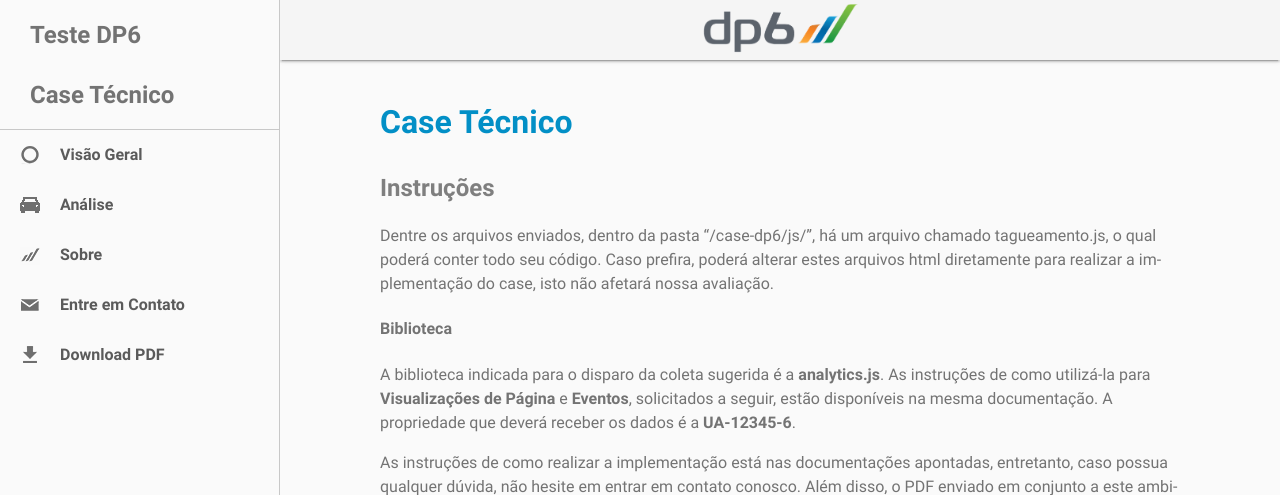
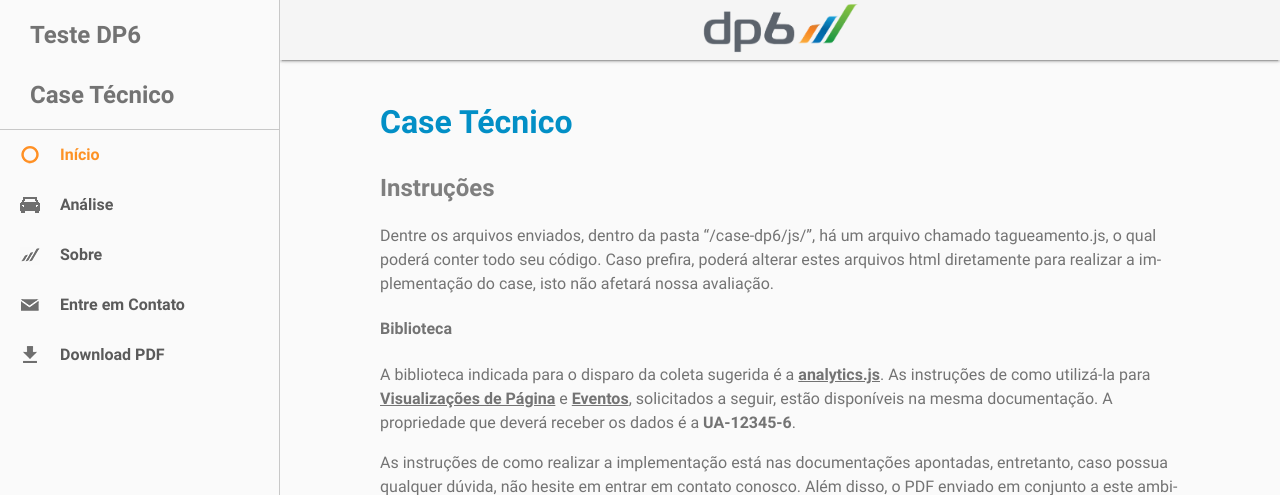
Before and after one commit to DP6/dp6.github.io, a Jekyll site: the page case-dp6/index.html, which Jekyll copies as it is, in a window 1280 px wide. Shown: the top 495 px of the page. Built offline with Jekyll 4.4.1, drawn with Linux system fonts in a browser that asks for light colours.

Commit message:
Alterações no layout

```diff
--- a/case-dp6/css/menu.css
+++ b/case-dp6/css/menu.css
@@ -60,7 +60,7 @@
   max-height: 0px!important;
 }
 
-.visao_geral .menu-lista-visao_geral + ul,
+.index .menu-lista-index + ul,
 .analise .menu-lista-analise + ul,
 .referencias .menu-lista-referencias + ul,
 .dp6 .menu-lista-dp6 + ul {
@@ -105,7 +105,7 @@
   color: #0E8BB7!important;
 }
 
-.visao_geral .menu-lista-visao_geral,
+.index .menu-lista-index,
 .analise .menu-lista-analise,
 .referencias .menu-lista-referencias,
 .sobre .menu-lista-sobre,
@@ -132,16 +132,16 @@
   background-image: url('../img/icon/download_azul.png');
 }
 
-.menu-lista-visao_geral {
-  background-image: url('../img/icon/visao_geral_cinza.png');
+.menu-lista-index {
+  background-image: url('../img/icon/index_cinza.png');
 }
 
-.visao_geral .menu-lista-visao_geral {
-  background-image: url('../img/icon/visao_geral_laranja.png');
+.index .menu-lista-index {
+  background-image: url('../img/icon/index_laranja.png');
 }
 
-.menu-lista-visao_geral::before {
-  background-image: url('../img/icon/visao_geral_azul.png');
+.menu-lista-index::before {
+  background-image: url('../img/icon/index_azul.png');
 }
 
 .menu-lista-analise {
--- a/case-dp6/css/style.css
+++ b/case-dp6/css/style.css
@@ -513,3 +513,11 @@ img.secao-imagem,
   letter-spacing: .09em;
   border-radius: 2px;
 }
+
+.docs {
+  text-decoration: underline;
+}
+
+.docs:hover {
+  text-decoration: underline overline;
+}
--- a/case-dp6/index.html
+++ b/case-dp6/index.html
@@ -24,16 +24,8 @@
     <img class="menu-fechar" src="img/icon/x_cinza.png" alt="Fechar Menu">
     <div class="menu-header"><a href="/">Teste DP6<br><br>Case Técnico</a></div>
     <ul class="menu-lista">
-      <li class="menu-lista-item menu-lista-sublista fechado">
-        <a href="visao_geral.html" class="menu-lista-link menu-lista-visao_geral">Visão Geral</a>
-        <ul class="menu-sublista">
-          <li class="menu-sublista-item">
-            <a href="visao_geral.html" class="menu-sublista-link">Proposta</a>
-          </li>
-          <li class="menu-sublista-item">
-            <a href="visao_geral.html#volutpat" class="menu-sublista-link">Volupat</a>
-          </li>
-        </ul>
+      <li class="menu-lista-item">
+        <a href="index.html" class="menu-lista-link menu-lista-index">Início</a>
       </li>
       <li class="menu-lista-item menu-lista-sublista fechado">
         <a href="analise.html" class="menu-lista-link menu-lista-analise">Análise</a>
@@ -50,13 +42,13 @@
         <a href="sobre.html" class="menu-lista-link menu-lista-sobre">Sobre</a>
         <ul class="menu-sublista">
           <li class="menu-sublista-item">
-            <a href="sobre.html" class="menu-sublista-link">História</a>
+            <a href="sobre.html#contato" class="menu-sublista-link">Contato</a>
+          </li>
+          <li class="menu-sublista-item">
+            <a href="sobre.html#historia" class="menu-sublista-link">História</a>
           </li>
           <li class="menu-sublista-item">
             <a href="sobre.html#valores" class="menu-sublista-link">Valores</a>
-          </li>
-          <li class="menu-sublista-item">
-            <a href="sobre.html#contato" class="menu-sublista-link">Contato</a>
           </li>
         </ul>
       </li>
@@ -85,7 +77,7 @@
 
 <h2 class="secao-titulo">Case Técnico</h2>
 <h3 class="secao-subtitulo">Instruções</h3><p class="secao-paragrafo">Dentre os arquivos enviados, dentro da pasta “/case-dp6/js/”, há um arquivo chamado tagueamento.js, o qual poderá conter todo seu código. Caso prefira, poderá alterar estes arquivos html diretamente para realizar a implementação do case, isto não afetará nossa avaliação.</p>
-<h4 class="subtitulo1">Biblioteca</h4>A biblioteca indicada para o disparo da coleta sugerida é a <a href="https://developers.google.com/analytics/devguides/collection/analyticsjs"><b>analytics.js</b></a>. As instruções de como utilizá-la para <a href="https://developers.google.com/analytics/devguides/collection/analyticsjs/pages"><b>Visualizações de Página</b></a> e <a href="https://developers.google.com/analytics/devguides/collection/analyticsjs/events"><b>Eventos</b></a>, solicitados a seguir, estão disponíveis na mesma documentação. A propriedade que deverá receber os dados é a <b>UA-12345-6</b>.<p class="secao-paragrafo">As instruções de como realizar a implementação está nas documentações apontadas, entretanto, caso possua qualquer dúvida, não hesite em entrar em contato conosco. Além disso, o PDF enviado em conjunto a este ambiente possui os eventos que deverão ser implementados.</p><a class="next-page" href="analise.html">Análise</a>
+<h4 class="subtitulo1">Biblioteca</h4>A biblioteca indicada para o disparo da coleta sugerida é a <a href="https://developers.google.com/analytics/devguides/collection/analyticsjs" class="docs"><b>analytics.js</b></a>. As instruções de como utilizá-la para <a href="https://developers.google.com/analytics/devguides/collection/analyticsjs/pages" class="docs"><b>Visualizações de Página</b></a> e <a href="https://developers.google.com/analytics/devguides/collection/analyticsjs/events" class="docs"><b>Eventos</b></a>, solicitados a seguir, estão disponíveis na mesma documentação. A propriedade que deverá receber os dados é a <b>UA-12345-6</b>.<p class="secao-paragrafo">As instruções de como realizar a implementação está nas documentações apontadas, entretanto, caso possua qualquer dúvida, não hesite em entrar em contato conosco. Além disso, o PDF enviado em conjunto a este ambiente possui os eventos que deverão ser implementados.</p><a class="next-page" href="analise.html">Análise</a>
     </section>
   </main>
   <script src="js/jquery-3.5.1.min.js"></script>
--- a/case-dp6/js/main.js
+++ b/case-dp6/js/main.js
@@ -7,13 +7,11 @@
     lb.toggleClass('scrolled', lbContent.scrollTop() > 10);
   });
 
-  setTimeout(function () {
+  jQuery(document).ready(function () {
     body.addClass('domready');
-  }, 500);
+  });
 
-  jQuery('.cards-montadoras').on('click tap', '.card-montadoras', function (
-    ev
-  ) {
+  jQuery('.cards-montadoras').on('click tap', '.card-montadoras', function () {
     var data = jQuery(this).data();
     var content = jQuery('.info-montadora[data-id="' + data.id + '"]').html();
     lb.find('.lightbox-icon')
```
Also changed, not shown: case-dp6/analise.html (+6 -14 lines), case-dp6/sobre.html (+6 -14 lines), case-dp6/img/icon/index_azul.png (renamed from case-dp6/img/icon/visao_geral_azul.png), case-dp6/img/icon/index_cinza.png (renamed from case-dp6/img/icon/visao_geral_cinza.png), case-dp6/img/icon/index_laranja.png (renamed from case-dp6/img/icon/visao_geral_laranja.png).
